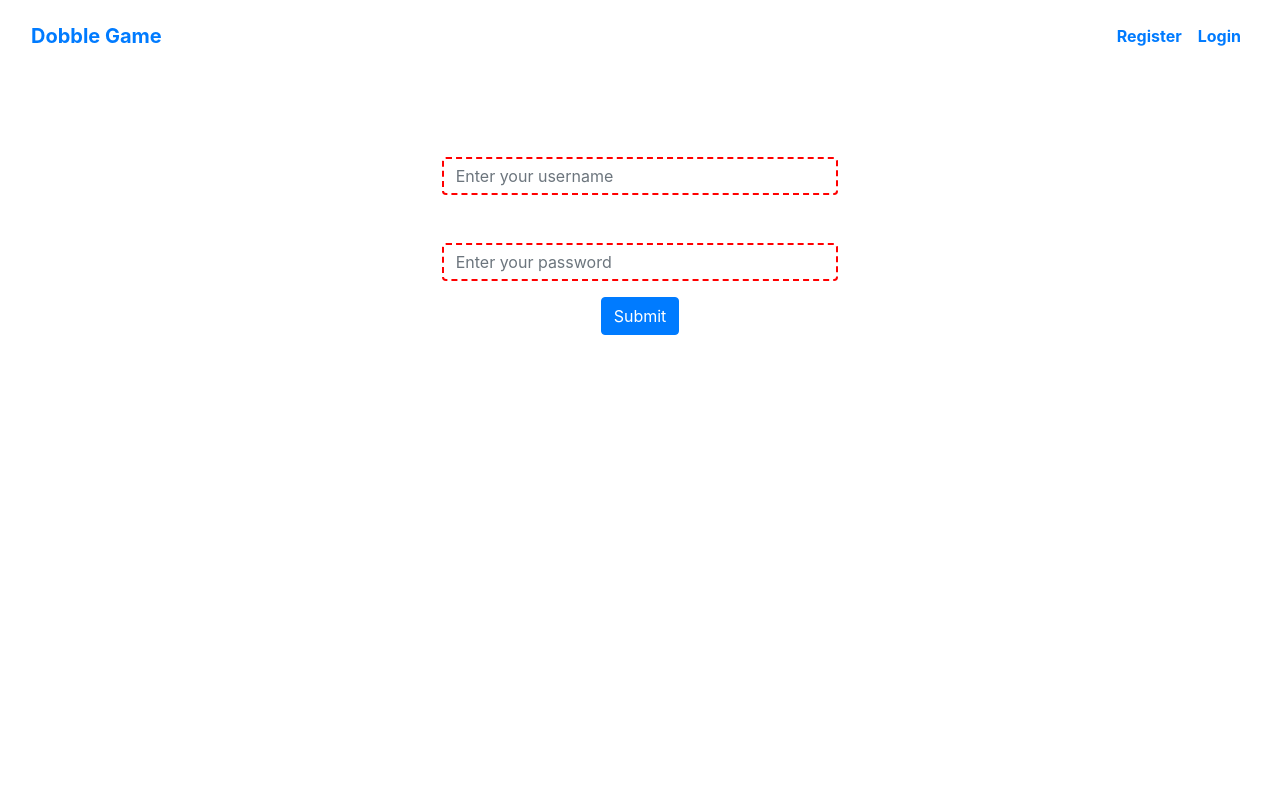
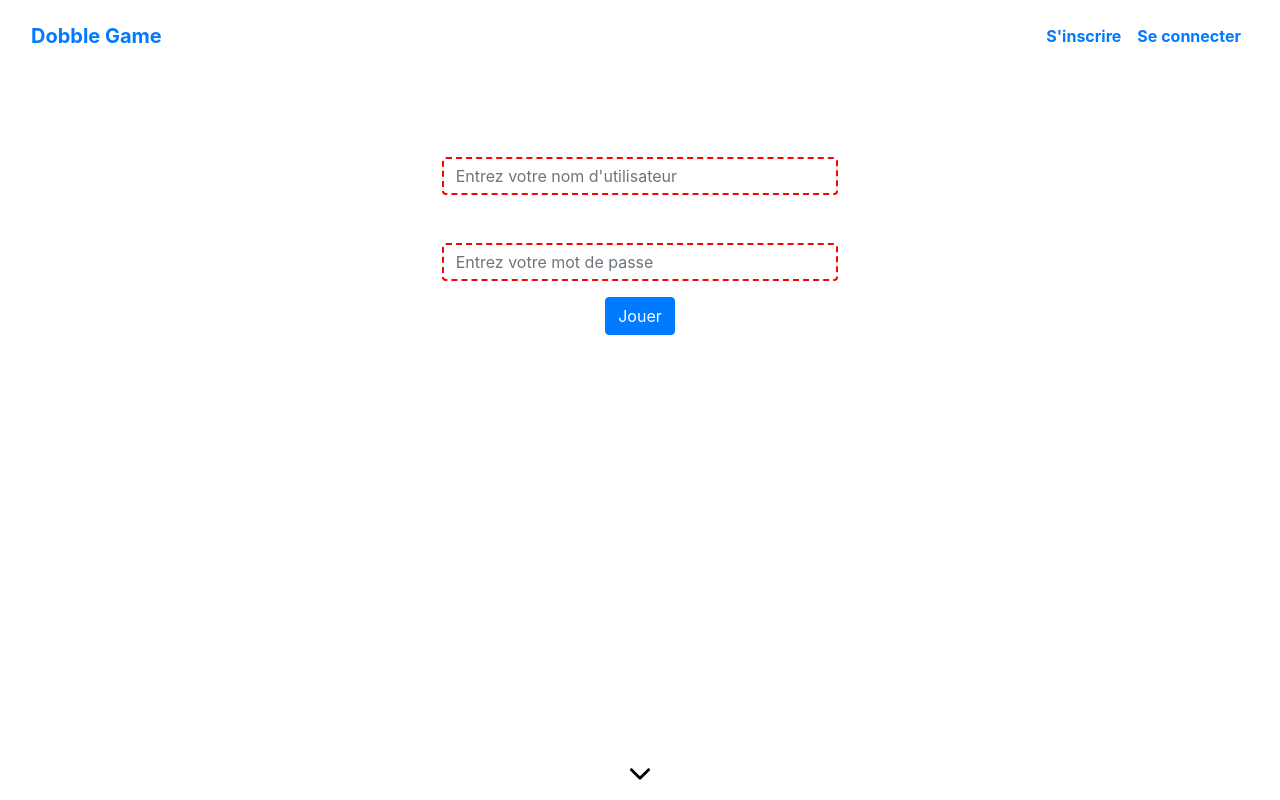
Before and after one commit to anthonydeleener/project_front_end, a website built with webpack: page src/index.html in a window 1280 px wide. Shown: the top 800 px of the page. Built offline with nearby package versions, Linux system fonts and the light colour scheme; what scrollmagic would draw is missing.

Commit message:
CSS in french + scroll arrow + better font collors

```diff
--- a/src/components/LoginPage.js
+++ b/src/components/LoginPage.js
@@ -10,14 +10,14 @@ import { setLayout } from "../utils/render.js";
 let loginPage = `
 <form>
 <div class="form-group">
-  <label for="username">Username</label>
-  <input class="form-control" id="username" type="text" name="username" placeholder="Enter your username" required="" pattern="^\\[a-zA-Z0-9_]{4,16}\$" />
+  <label for="username">Nom d'utilisateur</label>
+  <input class="form-control" id="username" type="text" name="username" placeholder="Entrez votre nom d'utilisateur" required="" pattern="^\\[a-zA-Z0-9_]{4,16}\$" />
 </div>
 <div class="form-group">
-  <label for="password">Password</label>
-  <input class="form-control" id="password" type="password" name="password" placeholder="Enter your password" required="" pattern=".*[A-Z]+.*" />
+  <label for="password">Mot de passe</label>
+  <input class="form-control" id="password" type="password" name="password" placeholder="Entrez votre mot de passe" required="" pattern=".*[A-Z]+.*" />
 </div>
-<button class="btn btn-primary" id="btn" type="submit">Submit</button>
+<button class="btn btn-primary" id="btn" type="submit">Jouer</button>
 <!-- Create an alert component with bootstrap that is not displayed by default-->
 <div class="alert alert-danger mt-2 d-none" id="messageBoard"></div>
 </form>`;
--- a/src/components/Navbar.js
+++ b/src/components/Navbar.js
@@ -20,7 +20,7 @@ const Navbar = () => {
   </button>
   <div class="collapse navbar-collapse" id="navbarNavAltMarkup">
     <div class="navbar-nav ml-auto">
-      <a class="nav-item nav-link" href="#" data-uri="/logout">Logout</a>
+      <a class="nav-item nav-link" href="#" data-uri="/logout">Se deconnecter</a>
       <a class="nav-item nav-link disabled" href="#">${user.username}</a>
     </div>
   </div>
@@ -41,8 +41,8 @@ const Navbar = () => {
   </button>
   <div class="collapse navbar-collapse" id="navbarNavAltMarkup">
     <div class="navbar-nav ml-auto">
-      <a class="nav-item nav-link" href="#" data-uri="/register">Register</a>
-      <a class="nav-item nav-link" href="#" data-uri="/login">Login</a>
+      <a class="nav-item nav-link" href="#" data-uri="/register">S'inscrire</a>
+      <a class="nav-item nav-link" href="#" data-uri="/login">Se connecter</a>
     </div>
   </div>
   </nav>`;
--- a/src/components/RegisterPage.js
+++ b/src/components/RegisterPage.js
@@ -8,18 +8,18 @@ escaped using the escape character \ if they are to be included in their templat
 By default, all escape sequences in a template literal are ignored.*/
 let registerPage = `<form>
 <div class="form-group">
-  <label for="username">Username</label>
-  <input class="form-control" id="username" type="text" name="username" placeholder="Enter your username" required="" pattern="^\\[a-zA-Z0-9_]{4,16}\$" />
+  <label for="username">Nom d'utilisateur</label>
+  <input class="form-control" id="username" type="text" name="username" placeholder="Entrez votre nom d'utilisateur" required="" pattern="^\\[a-zA-Z0-9_]{4,16}\$" />
 </div>
 <div class="form-group">
-  <label for="email">Email</label>
-  <input class="form-control" id="email" type="text" name="email" placeholder="Enter your email" required="" pattern="^\\w+([.-]?\\w+)*@\\w+([\\.-]?\\w+)*(\\.\\w{2,4})+\$" />
+  <label for="email">Adresse e-mail</label>
+  <input class="form-control" id="email" type="text" name="email" placeholder="Entrez votre adresse e-mail" required="" pattern="^\\w+([.-]?\\w+)*@\\w+([\\.-]?\\w+)*(\\.\\w{2,4})+\$" />
 </div>
 <div class="form-group">
-  <label for="password">Password</label>
-  <input class="form-control" id="password" type="password" name="password" placeholder="Enter your password" required="" pattern=".*[A-Z]+.*" />
+  <label for="password">Mot de passe</label>
+  <input class="form-control" id="password" type="password" name="password" placeholder="Entrez votre mot de passe" required="" pattern=".*[A-Z]+.*" />
 </div>
-<button class="btn btn-primary" id="btn" type="submit">Submit</button>
+<button class="btn btn-primary" id="btn" type="submit">Jouer</button>
 <!-- Create an alert component with bootstrap that is not displayed by default-->
 <div class="alert alert-danger mt-2 d-none" id="messageBoard"></div><span id="errorMessage"></span>
 </form>`;
--- a/src/index.html
+++ b/src/index.html
@@ -60,7 +60,8 @@
       <div class="row fixed-bottom footer">
         <div class="col">
           <footer class="py-2 text-center text-white font-weight-bold">
-            <h5 id="footerText"></h5>
+            <h5 id="footerText"><img src="./assets/scroll-down.svg" alt="Arrow Down Icon" style="width: 20px;"></h5>
+
             <div id="themeSelection"></div>
           </footer>
         </div>
--- a/src/stylesheets/style.css
+++ b/src/stylesheets/style.css
@@ -45,3 +45,7 @@ input:valid {
 transition: all 0.6s ease-out;
 
 }
+
+#page{
+  color: black;
+}
```
Also changed, not shown: src/assets/scroll-down.svg (added), 1 other file.
